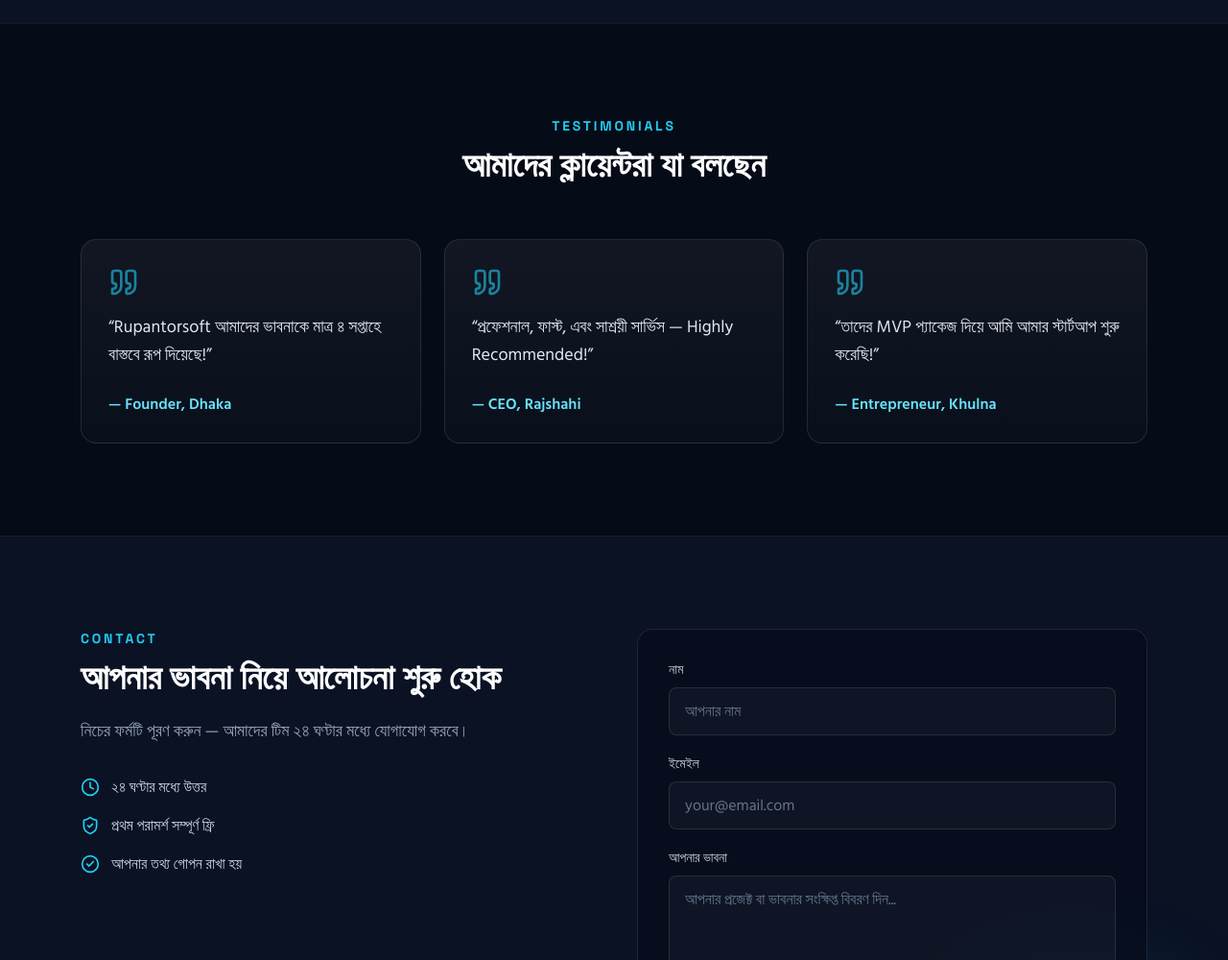
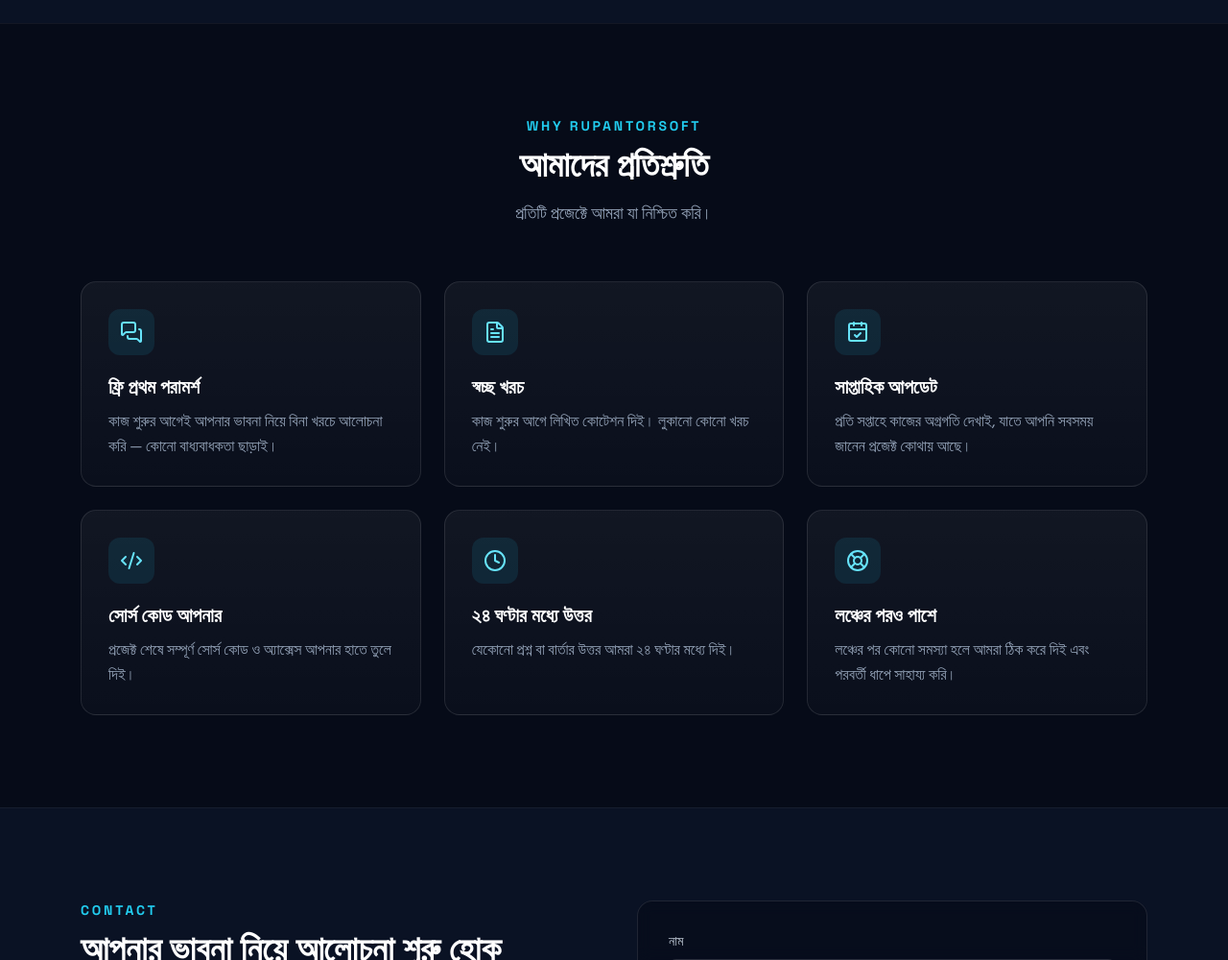
Before and after one commit to Rupantorsoft/rupantorsoft.github.io, a website: page index.html in a window 1280 px wide. Shown: the part 1800-2800 px from the top of the page at 96% size. Drawn offline with Linux system fonts and the light colour scheme.

Commit message:
Replace placeholder testimonials with a commitments section
The three testimonials were not from real clients. Replace them with
"আমাদের প্রতিশ্রুতি": six concrete commitments visitors can hold us to.
Nav link renamed to "কেন আমরা".

Co-Authored-By: Claude Opus 5.5 <noreply@anthropic.com>
Claude-Session: https://claude.ai/code/session_01UenLehDwg6PLYuKjY8eQV4

```diff
--- a/index.html
+++ b/index.html
@@ -60,7 +60,11 @@
     <symbol id="i-smartphone" viewBox="0 0 24 24"><rect width="14" height="20" x="5" y="2" rx="2"/><path d="M12 18h.01"/></symbol>
     <symbol id="i-lightbulb" viewBox="0 0 24 24"><path d="M15 14c.2-1 .7-1.7 1.5-2.5 1-.9 1.5-2.2 1.5-3.5A6 6 0 0 0 6 8c0 1 .2 2.2 1.5 3.5.7.7 1.3 1.5 1.5 2.5M9 18h6M10 22h4"/></symbol>
     <symbol id="i-workflow" viewBox="0 0 24 24"><rect width="8" height="8" x="3" y="3" rx="2"/><path d="M7 11v4a2 2 0 0 0 2 2h4"/><rect width="8" height="8" x="13" y="13" rx="2"/></symbol>
-    <symbol id="i-quote" viewBox="0 0 24 24"><path d="M16 3a2 2 0 0 0-2 2v6a2 2 0 0 0 2 2 1 1 0 0 1 1 1v1a2 2 0 0 1-2 2 1 1 0 0 0-1 1v2a1 1 0 0 0 1 1 6 6 0 0 0 6-6V5a2 2 0 0 0-2-2zM5 3a2 2 0 0 0-2 2v6a2 2 0 0 0 2 2 1 1 0 0 1 1 1v1a2 2 0 0 1-2 2 1 1 0 0 0-1 1v2a1 1 0 0 0 1 1 6 6 0 0 0 6-6V5a2 2 0 0 0-2-2z"/></symbol>
+    <symbol id="i-file-text" viewBox="0 0 24 24"><path d="M6 22a2 2 0 0 1-2-2V4a2 2 0 0 1 2-2h8a2.4 2.4 0 0 1 1.704.706l3.588 3.588A2.4 2.4 0 0 1 20 8v12a2 2 0 0 1-2 2zM14 2v5a1 1 0 0 0 1 1h5M10 9H8M16 13H8M16 17H8"/></symbol>
+    <symbol id="i-calendar-check" viewBox="0 0 24 24"><path d="M8 2v3M16 2v3"/><rect x="3" y="3" width="18" height="18" rx="2"/><path d="M3 9h18M9 15l2 2 4-4"/></symbol>
+    <symbol id="i-code-xml" viewBox="0 0 24 24"><path d="m18 16 4-4-4-4M6 8l-4 4 4 4M14.5 4l-5 16"/></symbol>
+    <symbol id="i-life-buoy" viewBox="0 0 24 24"><circle cx="12" cy="12" r="10"/><path d="m4.93 4.93 4.24 4.24M14.83 9.17l4.24-4.24M14.83 14.83l4.24 4.24M9.17 14.83l-4.24 4.24"/><circle cx="12" cy="12" r="4"/></symbol>
+    <symbol id="i-messages-square" viewBox="0 0 24 24"><path d="M16 10a2 2 0 0 1-2 2H6.828a2 2 0 0 0-1.414.586l-2.202 2.202A.71.71 0 0 1 2 14.286V4a2 2 0 0 1 2-2h10a2 2 0 0 1 2 2zM20 9a2 2 0 0 1 2 2v10.286a.71.71 0 0 1-1.212.502l-2.202-2.202A2 2 0 0 0 17.172 19H10a2 2 0 0 1-2-2v-1"/></symbol>
     <symbol id="i-clock" viewBox="0 0 24 24"><circle cx="12" cy="12" r="10"/><path d="M12 6v6l4 2"/></symbol>
     <symbol id="i-shield-check" viewBox="0 0 24 24"><path d="M20 13c0 5-3.5 7.5-7.66 8.95a1 1 0 0 1-.67-.01C7.5 20.5 4 18 4 13V6a1 1 0 0 1 1-1c2 0 4.5-1.2 6.24-2.72a1.17 1.17 0 0 1 1.52 0C14.51 3.81 17 5 19 5a1 1 0 0 1 1 1zM9 12l2 2 4-4"/></symbol>
     <symbol id="i-circle-check" viewBox="0 0 24 24"><circle cx="12" cy="12" r="10"/><path d="m16 9-5.5 5.5L8 12"/></symbol>
@@ -83,7 +87,7 @@
       <ul class="hidden items-center gap-8 text-sm font-medium md:flex">
         <li><a href="#services" class="nav-link">সেবাসমূহ</a></li>
         <li><a href="#process" class="nav-link">কাজের ধাপ</a></li>
-        <li><a href="#testimonials" class="nav-link">ক্লায়েন্ট</a></li>
+        <li><a href="#why-us" class="nav-link">কেন আমরা</a></li>
         <li><a href="#contact" class="btn-primary px-5 py-2.5">ফ্রি পরামর্শ নিন</a></li>
       </ul>
 
@@ -97,7 +101,7 @@
       <ul class="container-page flex flex-col gap-1 py-4 text-base">
         <li><a href="#services" class="block rounded-lg px-3 py-2 hover:bg-white/5">সেবাসমূহ</a></li>
         <li><a href="#process" class="block rounded-lg px-3 py-2 hover:bg-white/5">কাজের ধাপ</a></li>
-        <li><a href="#testimonials" class="block rounded-lg px-3 py-2 hover:bg-white/5">ক্লায়েন্ট</a></li>
+        <li><a href="#why-us" class="block rounded-lg px-3 py-2 hover:bg-white/5">কেন আমরা</a></li>
         <li class="pt-2"><a href="#contact" class="btn-primary w-full px-5 py-3">ফ্রি পরামর্শ নিন</a></li>
       </ul>
     </div>
@@ -199,30 +203,46 @@
       </div>
     </section>
 
-    <!-- ===== Testimonials ===== -->
-    <section id="testimonials" class="section" aria-labelledby="testimonials-title">
+    <!-- ===== Why us ===== -->
+    <section id="why-us" class="section" aria-labelledby="why-us-title">
       <div class="container-page">
         <header class="section-header reveal">
-          <p class="eyebrow">Testimonials</p>
-          <h2 id="testimonials-title" class="section-title">আমাদের ক্লায়েন্টরা যা বলছেন</h2>
+          <p class="eyebrow">Why Rupantorsoft</p>
+          <h2 id="why-us-title" class="section-title">আমাদের প্রতিশ্রুতি</h2>
+          <p class="mt-4 text-lg text-slate-400">প্রতিটি প্রজেক্টে আমরা যা নিশ্চিত করি।</p>
         </header>
 
-        <div class="grid gap-6 md:grid-cols-3">
-          <figure class="card reveal flex flex-col">
-            <svg class="icon mb-4 h-8 w-8 text-brand-400/60" aria-hidden="true"><use href="#i-quote"/></svg>
-            <blockquote class="flex-1 text-lg leading-relaxed text-slate-200">“Rupantorsoft আমাদের ভাবনাকে মাত্র ৪ সপ্তাহে বাস্তবে রূপ দিয়েছে!”</blockquote>
-            <figcaption class="mt-6 font-semibold text-brand-300">— Founder, Dhaka</figcaption>
-          </figure>
-          <figure class="card reveal flex flex-col">
-            <svg class="icon mb-4 h-8 w-8 text-brand-400/60" aria-hidden="true"><use href="#i-quote"/></svg>
-            <blockquote class="flex-1 text-lg leading-relaxed text-slate-200">“প্রফেশনাল, ফাস্ট, এবং সাশ্রয়ী সার্ভিস — Highly Recommended!”</blockquote>
-            <figcaption class="mt-6 font-semibold text-brand-300">— CEO, Rajshahi</figcaption>
-          </figure>
-          <figure class="card reveal flex flex-col">
-            <svg class="icon mb-4 h-8 w-8 text-brand-400/60" aria-hidden="true"><use href="#i-quote"/></svg>
-            <blockquote class="flex-1 text-lg leading-relaxed text-slate-200">“তাদের MVP প্যাকেজ দিয়ে আমি আমার স্টার্টআপ শুরু করেছি!”</blockquote>
-            <figcaption class="mt-6 font-semibold text-brand-300">— Entrepreneur, Khulna</figcaption>
-          </figure>
+        <div class="grid gap-6 sm:grid-cols-2 lg:grid-cols-3">
+          <article class="card reveal">
+            <div class="icon-badge"><svg class="icon h-6 w-6" aria-hidden="true"><use href="#i-messages-square"/></svg></div>
+            <h3 class="card-title">ফ্রি প্রথম পরামর্শ</h3>
+            <p class="card-text">কাজ শুরুর আগেই আপনার ভাবনা নিয়ে বিনা খরচে আলোচনা করি — কোনো বাধ্যবাধকতা ছাড়াই।</p>
+          </article>
+          <article class="card reveal">
+            <div class="icon-badge"><svg class="icon h-6 w-6" aria-hidden="true"><use href="#i-file-text"/></svg></div>
+            <h3 class="card-title">স্বচ্ছ খরচ</h3>
+            <p class="card-text">কাজ শুরুর আগে লিখিত কোটেশন দিই। লুকানো কোনো খরচ নেই।</p>
+          </article>
+          <article class="card reveal">
+            <div class="icon-badge"><svg class="icon h-6 w-6" aria-hidden="true"><use href="#i-calendar-check"/></svg></div>
+            <h3 class="card-title">সাপ্তাহিক আপডেট</h3>
+            <p class="card-text">প্রতি সপ্তাহে কাজের অগ্রগতি দেখাই, যাতে আপনি সবসময় জানেন প্রজেক্ট কোথায় আছে।</p>
+          </article>
+          <article class="card reveal">
+            <div class="icon-badge"><svg class="icon h-6 w-6" aria-hidden="true"><use href="#i-code-xml"/></svg></div>
+            <h3 class="card-title">সোর্স কোড আপনার</h3>
+            <p class="card-text">প্রজেক্ট শেষে সম্পূর্ণ সোর্স কোড ও অ্যাক্সেস আপনার হাতে তুলে দিই।</p>
+          </article>
+          <article class="card reveal">
+            <div class="icon-badge"><svg class="icon h-6 w-6" aria-hidden="true"><use href="#i-clock"/></svg></div>
+            <h3 class="card-title">২৪ ঘণ্টার মধ্যে উত্তর</h3>
+            <p class="card-text">যেকোনো প্রশ্ন বা বার্তার উত্তর আমরা ২৪ ঘণ্টার মধ্যে দিই।</p>
+          </article>
+          <article class="card reveal">
+            <div class="icon-badge"><svg class="icon h-6 w-6" aria-hidden="true"><use href="#i-life-buoy"/></svg></div>
+            <h3 class="card-title">লঞ্চের পরও পাশে</h3>
+            <p class="card-text">লঞ্চের পর কোনো সমস্যা হলে আমরা ঠিক করে দিই এবং পরবর্তী ধাপে সাহায্য করি।</p>
+          </article>
         </div>
       </div>
     </section>
```
Also changed, not shown: assets/css/styles.css.
